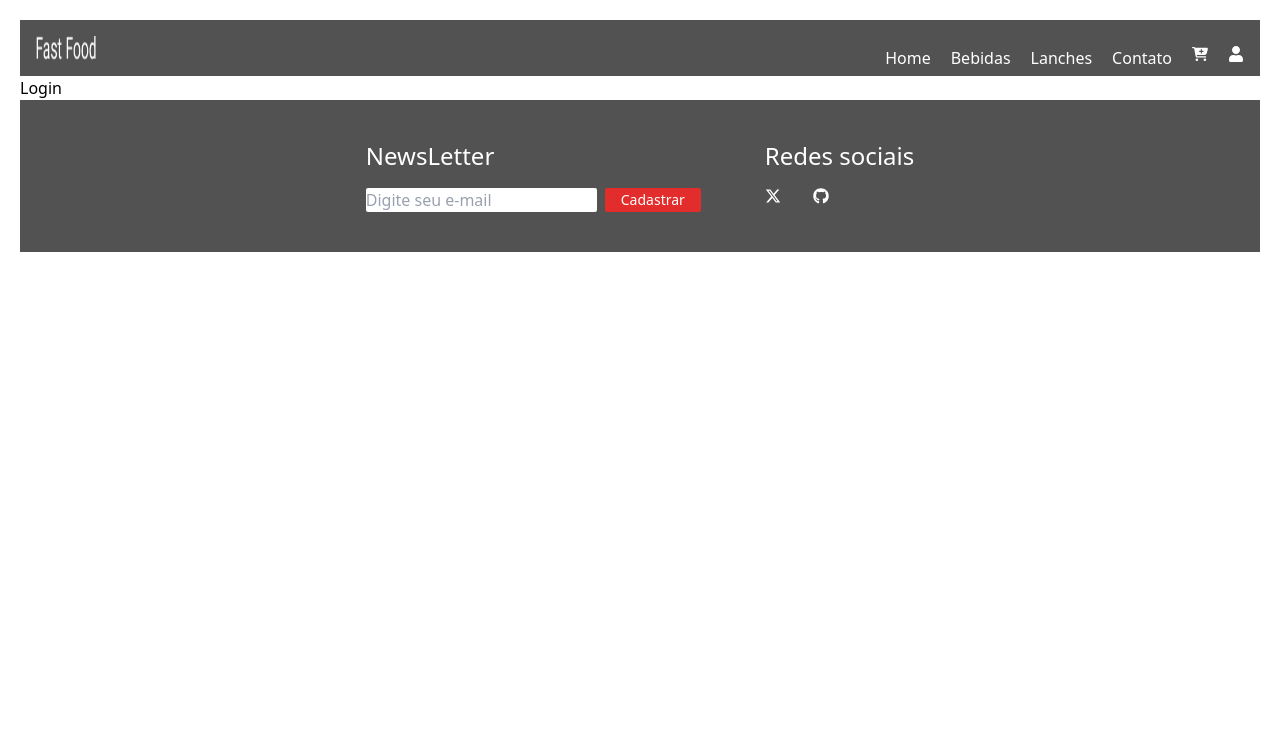
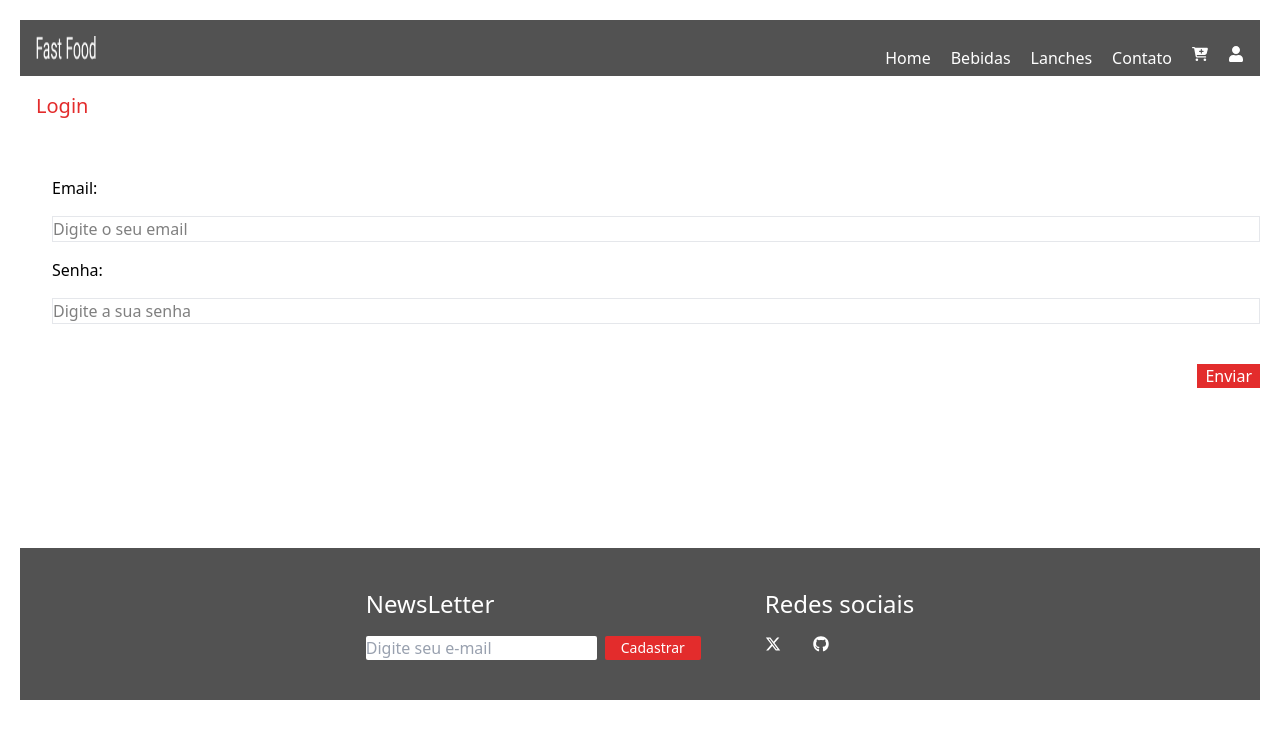
Before and after one commit to Paulo-Borges/devBurger, a React (Vite) app: page /login in a window 1280 px wide. Shown: the top 738 px of the page. Built offline with nearby package versions, Linux system fonts and the light colour scheme.

Commit message:
feat: adicionando routes Login

```diff
--- a/src/components/Footer.tsx
+++ b/src/components/Footer.tsx
@@ -23,11 +23,19 @@ const Footer = () => {
       <div>
         <h2 className="md:text-2xl md:mb-4">Redes sociais</h2>
         <div className="flex gap-8">
-          <Link to="https://x.com/paulobo17118573" target="_blank">
+          <Link
+            to="https://x.com/paulobo17118573"
+            target="_blank"
+            rel="noopener noreferrer"
+          >
             <FaXTwitter />
           </Link>
 
-          <Link to="https://github.com/Paulo-Borges" target="_blank">
+          <Link
+            to="https://github.com/Paulo-Borges"
+            target="_blank"
+            rel="noopener noreferrer"
+          >
             <FaGithub />
           </Link>
         </div>
--- a/src/routes/Login.tsx
+++ b/src/routes/Login.tsx
@@ -1,5 +1,26 @@
 const Login = () => {
-  return <div>Login</div>;
+  return (
+    <>
+      <h1 className="text-base py-4 pl-4 text-xl">Login</h1>
+      <form className="flex flex-col pl-8 space-y-4 my-10">
+        <label htmlFor="">Email:</label>
+        <input
+          type="text"
+          placeholder="Digite o seu email"
+          className="border border-gray-200"
+        />
+        <label htmlFor="">Senha:</label>
+        <input
+          type="text"
+          placeholder="Digite a sua senha"
+          className="border border-gray-200"
+        />
+      </form>
+      <div className="flex justify-end items-end">
+        <button className="bg-base text-white px-2 mb-40">Enviar</button>
+      </div>
+    </>
+  );
 };
 
 export default Login;
```
